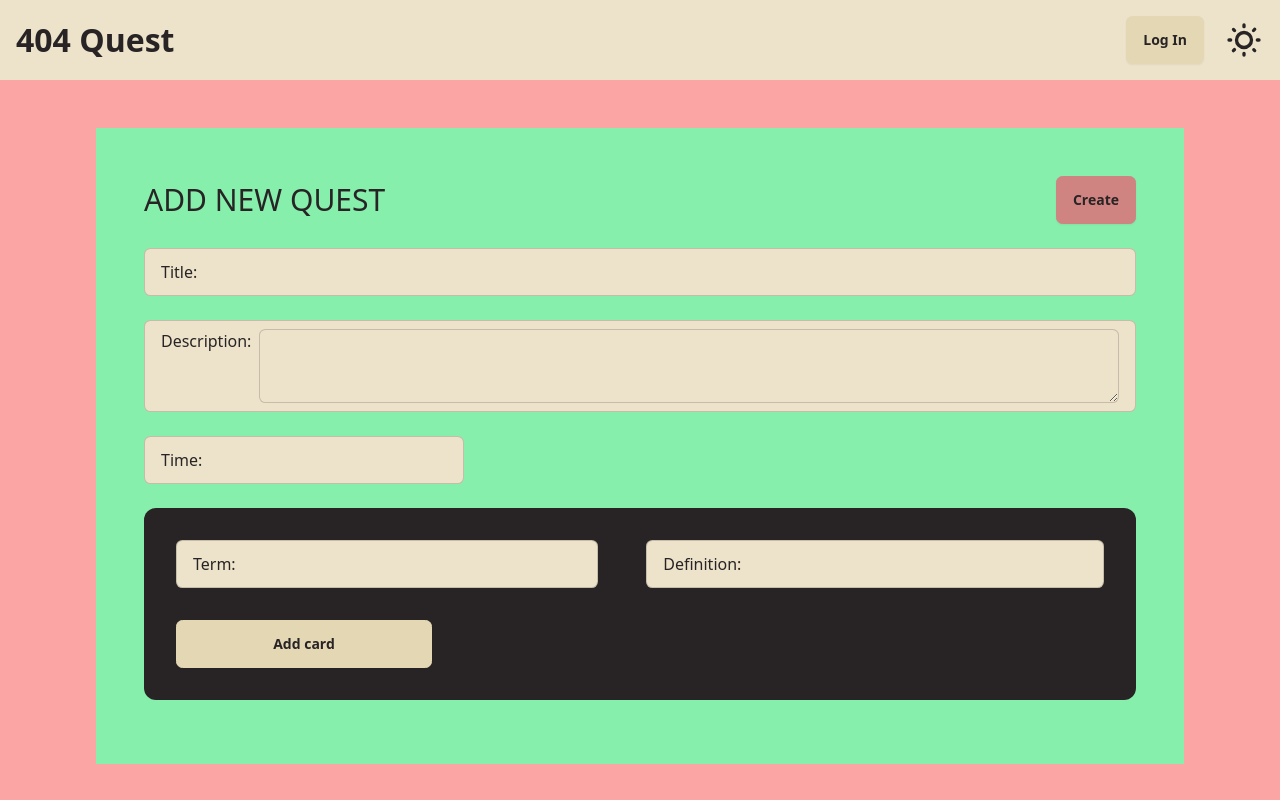
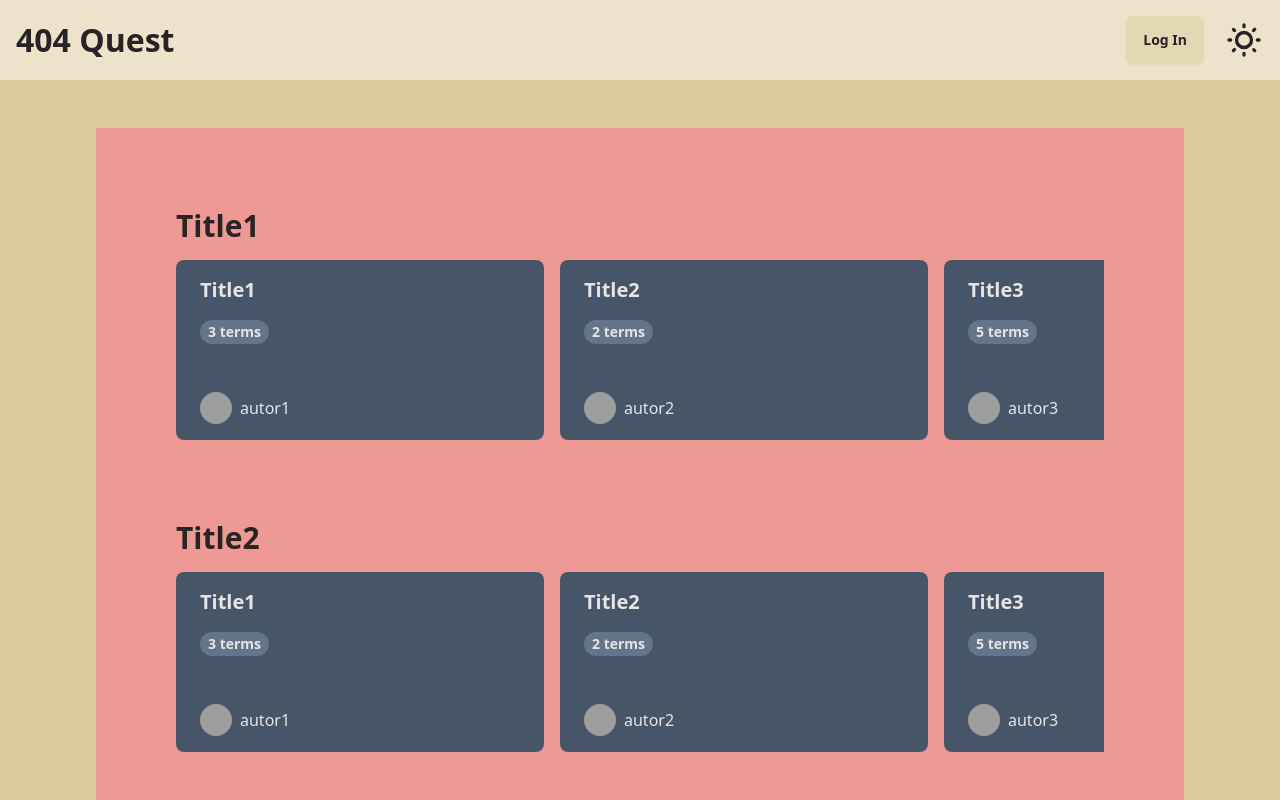
Before and after one commit to Artur0412-KU/quest-app, a Next.js app: page / in a window 1280 px wide. Before the commit this address had no page. Shown: the top 800 px of the page. Built offline with nearby package versions, Linux system fonts and the light colour scheme; grey boxes are pictures that could not be loaded.

Commit message:
трішечки створив dashbord і відображення квестів з картками на дашборді

```diff
--- a/app/AddNewQuest.tsx
+++ b/app/AddNewCardsQuest.tsx
@@ -1,9 +1,9 @@
 'use client';
 
 import { useState } from 'react';
-import CreateCardForm from './components/AddNewQuest/CreateCardForm';
+import CreateCardForm from './components/AddNewQuest/Card/CreateTermForm';
 import { SubmitHandler, useForm } from 'react-hook-form';
-import CardLine from './components/AddNewQuest/CardLine';
+import CardLine from './components/AddNewQuest/Card/Term';
 import toast, { Toaster } from 'react-hot-toast';
 
 export type CardType = { id: string; term: string; definition: string };
@@ -15,13 +15,13 @@ export type Inputs = {
   cards: { term: string; definition: string }[];
 };
 
-function AddNewQuest() {
+function AddNewCardsQuest() {
   const { reset, register, handleSubmit } = useForm<Inputs>();
   const [cards, manageCards] = useState<CardType[]>([]);
 
   const onSubmit: SubmitHandler<Inputs> = data => {
     if (cards.length === 0)
-      return toast.error('You shoud have at least one card');
+      return toast.error('You shoud have at least one term');
     const newQuest = { id: Math.random().toString(), ...data, cards };
     reset();
     manageCards([]);
@@ -85,4 +85,4 @@ function AddNewQuest() {
   );
 }
 
-export default AddNewQuest;
+export default AddNewCardsQuest;
--- /dev/null
+++ b/app/Dashboard.tsx
@@ -0,0 +1,76 @@
+import RowQuests from './components/Dashboard/RowQuests';
+
+const dataTest = [
+  {
+    id: Math.random().toString(),
+    title: 'title1',
+    author: 'autor1',
+    time: 3,
+    cards: [
+      { id: Math.random().toString(), term: 'term1', definition: 'def1' },
+      { id: Math.random().toString(), term: 'term2', definition: 'def2' },
+      { id: Math.random().toString(), term: 'term3', definition: 'def3' },
+    ],
+  },
+  {
+    id: Math.random().toString(),
+    title: 'title2',
+    author: 'autor2',
+    time: 5,
+    cards: [
+      { id: Math.random().toString(), term: 'term1', definition: 'def1' },
+      { id: Math.random().toString(), term: 'term2', definition: 'def2' },
+    ],
+  },
+  {
+    id: Math.random().toString(),
+    title: 'title3',
+    author: 'autor3',
+    time: 10,
+    cards: [
+      { id: Math.random().toString(), term: 'term1', definition: 'def1' },
+      { id: Math.random().toString(), term: 'term2', definition: 'def2' },
+      { id: Math.random().toString(), term: 'term3', definition: 'def3' },
+      { id: Math.random().toString(), term: 'term4', definition: 'def4' },
+      { id: Math.random().toString(), term: 'term5', definition: 'def5' },
+    ],
+  },
+  {
+    id: Math.random().toString(),
+    title: 'title4',
+    author: 'autor4',
+    time: 30,
+    cards: [
+      { id: Math.random().toString(), term: 'term1', definition: 'def1' },
+      { id: Math.random().toString(), term: 'term2', definition: 'def2' },
+      { id: Math.random().toString(), term: 'term3', definition: 'def3' },
+      { id: Math.random().toString(), term: 'term4', definition: 'def4' },
+    ],
+  },
+  {
+    id: Math.random().toString(),
+    title: 'title5',
+    author: 'autor5',
+    time: 20,
+    cards: [
+      { id: Math.random().toString(), term: 'term1', definition: 'def1' },
+      { id: Math.random().toString(), term: 'term2', definition: 'def2' },
+      { id: Math.random().toString(), term: 'term3', definition: 'def3' },
+      { id: Math.random().toString(), term: 'term4', definition: 'def4' },
+      { id: Math.random().toString(), term: 'term5', definition: 'def5' },
+      { id: Math.random().toString(), term: 'term6', definition: 'def6' },
+    ],
+  },
+];
+
+function Dashboard() {
+  return (
+    <div className="flex flex-col gap-20 bg-primary p-20">
+      <RowQuests rowTitle="title1" data={dataTest} />
+      <RowQuests rowTitle="title2" data={dataTest} />
+      <RowQuests rowTitle="title3" data={dataTest} />
+    </div>
+  );
+}
+
+export default Dashboard;
--- a/app/components/AddNewQuest/CreateCardForm.tsx
+++ b/app/components/AddNewQuest/Card/CreateTermForm.tsx
@@ -1,6 +1,6 @@
 'use client';
 
-import { CardType } from '@/app/AddNewQuest';
+import { CardType } from '@/app/AddNewCardsQuest';
 import { SubmitHandler, useForm } from 'react-hook-form';
 
 function CreateCardForm({ addCard }: { addCard: (card: CardType) => void }) {
--- /dev/null
+++ b/app/components/AddNewQuest/Card/QuestCardsViewMini.tsx
@@ -0,0 +1,38 @@
+'use client';
+
+import { DataType } from '../../Dashboard/RowQuests';
+import _ from 'lodash';
+
+function QuestCardsViewMini({
+  data,
+  onClick,
+}: {
+  data: DataType;
+  onClick: () => void;
+}) {
+  const { title, author, cards } = data;
+
+  return (
+    <div
+      className="carousel-item flex min-w-80 flex-col gap-12 rounded-lg bg-slate-600 p-4 px-6 font-medium text-stone-200"
+      onClick={onClick}
+    >
+      <div className="flex flex-col gap-4">
+        <h4 className="text-xl font-bold">{_.upperFirst(title)}</h4>
+        <span className="w-fit rounded-xl bg-slate-500 px-2 py-0.5 text-sm font-bold">
+          {cards.length} terms
+        </span>
+      </div>
+      <div className="flex items-center gap-2">
+        <div className="avatar">
+          <div className="w-8 rounded-full">
+            <img src="https://img.daisyui.com/images/stock/photo-1534528741775-53994a69daeb.webp" />
+          </div>
+        </div>
+        <p>{author}</p>
+      </div>
+    </div>
+  );
+}
+
+export default QuestCardsViewMini;
--- a/app/components/AddNewQuest/CardLine.tsx
+++ b/app/components/AddNewQuest/Card/Term.tsx
@@ -1,4 +1,4 @@
-import { CardType } from '@/app/AddNewQuest';
+import { CardType } from '@/app/AddNewCardsQuest';
 
 function CardLine({
   card,
--- /dev/null
+++ b/app/components/Dashboard/RowQuests.tsx
@@ -0,0 +1,39 @@
+'use client';
+
+import { CardType } from '@/app/AddNewCardsQuest';
+import QuestCardsViewMini from '../AddNewQuest/Card/QuestCardsViewMini';
+import _ from 'lodash';
+
+export type DataType = {
+  id: string;
+  title: string;
+  author: string;
+  time: number;
+  cards: CardType[];
+};
+
+type RowQuestProps = {
+  rowTitle: string;
+  data: DataType[];
+};
+
+function RowQuests({ rowTitle, data }: RowQuestProps) {
+  function handleSeceltQuest() {}
+
+  return (
+    <div className="flex flex-col gap-4">
+      <h4 className="text-3xl font-bold">{_.upperFirst(rowTitle)}</h4>
+      <div className="carousel flex gap-4">
+        {data.map(questData => (
+          <QuestCardsViewMini
+            key={questData.id}
+            data={questData}
+            onClick={handleSeceltQuest}
+          />
+        ))}
+      </div>
+    </div>
+  );
+}
+
+export default RowQuests;
--- a/app/page.tsx
+++ b/app/page.tsx
@@ -1,11 +1,13 @@
 import Profile from './Profile';
-import AddNewQuest from './AddNewQuest';
+import AddNewCardsQuest from './AddNewCardsQuest';
+import Dashboard from './Dashboard';
 
 function page() {
   return (
-    <div className="min-h-screen w-full bg-red-300 px-24 py-12">
+    <div className="min-h-screen w-full bg-base-300 px-24 py-12">
       {/* <Profile /> */}
-      <AddNewQuest />
+      {/* <AddNewCardsQuest /> */}
+      <Dashboard />
     </div>
   );
 }
--- a/package.json
+++ b/package.json
@@ -15,6 +15,7 @@
   },
   "devDependencies": {
     "@eslint/eslintrc": "^3",
+    "@types/lodash": "^4.17.15",
     "@types/node": "^20",
     "@types/react": "^19",
     "@types/react-dom": "^19",
@@ -22,6 +23,7 @@
     "daisyui": "^4.12.23",
     "eslint": "^9",
     "eslint-config-next": "15.1.6",
+    "lodash": "^4.17.21",
     "postcss": "^8",
     "prettier-plugin-tailwindcss": "^0.6.11",
     "react-hook-form": "^7.54.2",
```
Also changed, not shown: 1 other file (tests, documents, lock files or other folders).
